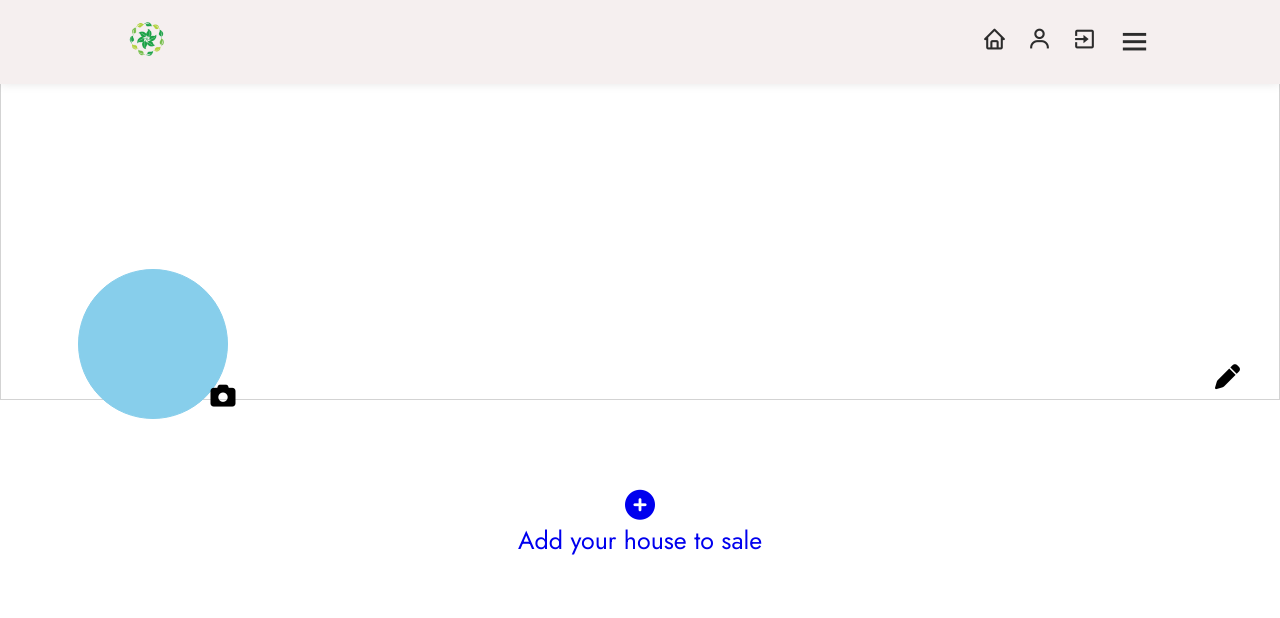
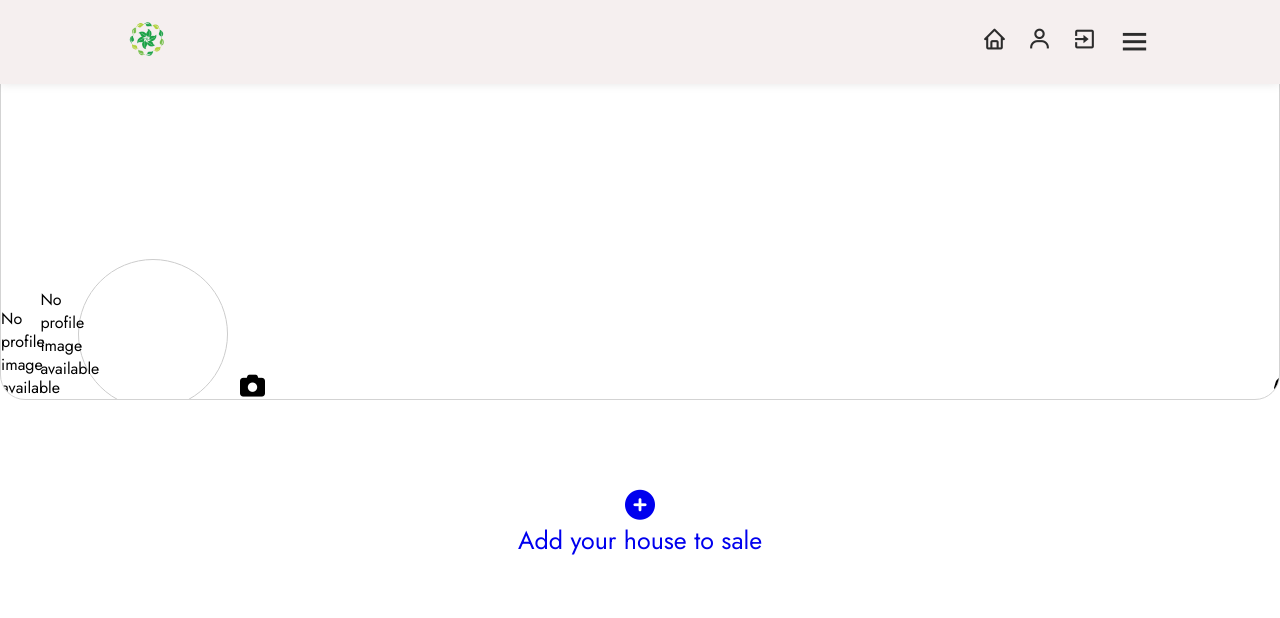
Before and after one commit to GENESESHB/island4u.tech, a Flask app: a page that uses models/templates/user.html in a window 1280 px wide. Shown: the top 618 px of the page. Run offline with Flask 3, Linux system fonts and the light colour scheme; a user stored in the database is signed in; some libraries are stand-ins or nearby versions.

Commit message:
add new designe neded and return image profile and cover for user

```diff
--- a/models/app.py
+++ b/models/app.py
@@ -111,7 +111,15 @@ def create_app():
         for product in user_products:
             print("Product Image Path:", product.image_path)
 
-        return render_template('user.html', user=current_user, username=username, user_products=user_products, user_data=user_data)
+        user_iprofile = Iprofile.query.filter_by(user_id=user_data.id).order_by(asc(Iprofile.id)).all()
+        for iprofile in user_iprofile:
+            print("Imageprofile Path:", iprofile.imageprofile_path)
+
+        user_icover = Icover.query.filter_by(user_id=user_data.id).order_by(asc(Icover.id)).all()
+        for icover in user_icover:
+            print("Imageprofile Path:", icover.imagecover_path)
+
+        return render_template('user.html', user=current_user, username=username, user_products=user_products, user_icover=user_icover, user_iprofile=user_iprofile, user_data=user_data)
 
     @app.route('/exit')
     def exit():
@@ -217,7 +225,24 @@ def create_app():
 
             flash('Product added successfully.', 'success')
             return redirect(url_for('user', username=current_user.username))
-        return render_template('add_product.html')
+        return render_template('dashboard.html')
+
+    @app.route('/add_imagecover', methods=['POST'])
+    @login_required
+    def add_imagecover():
+        if request.method == 'POST':
+            image_path = save_uploaded_image(request.files['image'])
+            user_id = current_user.id
+            image_cover = Icover(
+                    imagecover_path=image_path,
+                    user=current_user)
+
+            db.session.add(image_cover)
+            db.session.commit()
+
+            flash('Product added successfully.', 'success')
+            return redirect(url_for('user', username=current_user.username))
+        return render_template('dashboard.html')
 
     @app.route('/product/<string:product_id>')
     def product_detail(product_id):
--- a/models/static/style/dashboard.css
+++ b/models/static/style/dashboard.css
@@ -146,6 +146,8 @@ header {
     align-items: flex-end;
     margin-bottom: 80px;
     width: 100%;
+    overflow: hidden;
+    border-radius: 25px;
     height: 400px;
     border: 1px solid lightgray;
 }
@@ -153,11 +155,10 @@ header {
 .circle {
     position: absolute;
     left: 6%;
-    bottom: -20px;
+    bottom: -10px;
     width: 150px;
     height: 150px;
-    background-color: skyblue;
-    border: 1px solid skyblue;
+    border: 1px solid #CCC;
     border-radius: 50%;
     display: flex;
     align-items: center;
@@ -170,9 +171,23 @@ header {
     align-self: flex-end;
     color: #000000;
     font-size: 25px;
+    z-index: 999;
     border-radius: 50%;
+    cursor: pointer;
+    transform: all .42s ease;
 }
+.container1 img {
+	position: absolute;
+	width: 100%;
+	height: auto;
+	border: 1px solid #ccc;
+	border-radius: 25px;
+	display: flex;
+	object-fit: cover;
+}
+
 .modal {
+    z-index: 1000;
     display: none;
     position: fixed;
     top: 30%;
@@ -218,6 +233,16 @@ header {
     overflow: hidden;
     margin-top: 10px;
 }
+.circle img {
+	position: absolute;
+	width: 150px;
+	height: 150px;
+	border: 1px solid #ccc;
+	border-radius: 50%;
+	display: flex;
+	align-items: center;
+	justify-content: center;
+}
 
 /* Center the content inside the file input label */
 .file-label i {
@@ -250,6 +275,11 @@ header {
     display: none;
 }
 
+.container1 i:hover{
+	transform: scale(1.1);
+	color: #EE1C47;
+}
+
 @media (max-width: 600px) {
 	.card {
 		display: flex;
@@ -261,4 +291,14 @@ header {
 		height: auto;
 		align-items: center;
 	}
+	.circle {
+		bottom: -80px;
+		left: 30%;
+	}
+	.container1 i {
+		margin-left: 90%;
+	}
+	.acourd {
+		padding-top: 40px;
+	}
 }
--- a/models/templates/user.html
+++ b/models/templates/user.html
@@ -29,8 +29,22 @@
                         </div>
                 </header>
 		<div class="container1">
+			{% if current_user.Icover %}
+			      {% for icover in current_user.Icover %}
+			             <img src="{{ url_for('serve_image', filename=icover.imagecover_path.split('/')[-1]) }}" alt="Imagecover">
+			      {% endfor %}
+			{% else %}
+			             <p>No profile image available</p>
+			{% endif %}
 		    <i class="fa-solid fa-pen" onclick="openModal('myModal1')"></i>
 		    <div class="circle">
+			    {% if current_user.Iprofile %}
+			        {% for iprofile in current_user.Iprofile %}
+				     <img src="{{ url_for('serve_image', filename=iprofile.imageprofile_path.split('/')[-1]) }}" alt="Imageprofile">
+				{% endfor %}
+			    {% else %}
+			             <p>No profile image available</p>
+			    {% endif %}
 			    <i class="fa-solid fa-camera" onclick="openModal('myModal2')"></i>
 		    </div>
 		</div>
@@ -38,28 +52,34 @@
 			<div class="modal-content" onclick="event.stopPropagation();">
 				<span class="close" onclick="closeModal('myModal1')">&times;</span>
 				<div class="cont">
+				    <form action="{{ url_for('add_imagecover') }}" method="post" enctype="multipart/form-data">
 				      <a>
 					<p>-------</p>
 					<label for="coverInput" class="file-label">
 						<span id="fileText1" class="file-text"></span>
 						<i class="fa-solid fa-photo-film" style="color:  #000000; font-size: 25px; margin-bottom: 50px;" onclick="document.getElementById('coverInput').click();"></i>
-						<input type="file" id="coverInput" class="coverimage" onchange="displayImage('coverPreview1', this)">
+						<input type="file" id="coverInput" name="image" class="coverimage" onchange="displayImage('coverPreview1', this)">
 					</label>
 					<img src="" alt="Cover Photo" id="coverPreview1" style="max-width: 40%; border: 1px solid #ccc;  margin-top: 20px; border-radius: 10px; display: none;">
 				      </a>
+				      <button type="submit">
+					      <i class="fa-regular fa-paper-plane" style="font-size: 25px; color: #00bfff;"></i>
+					      submit
+				      </button>
+				    </form>
 				</div>
-				<i class="fa-regular fa-paper-plane" style="font-size: 25px; color: #00bfff;"></i>
 			</div>
 		</div>
                 <div class="modal" id="myModal2" onclick="closeModal('myModal2')">
 			<div class="modal-content" onclick="event.stopPropagation();">
 				<span class="close" onclick="closeModal('myModal2')">&times;</span>
+				<div class="cont">
 				   <form action="{{ url_for('add_imageprofile') }}" method="post" enctype="multipart/form-data">
 				      <a>
 					<p>-------</p>
 					<label for="profileInput" class="file-label">
 						<span id="fileText2" class="file-text"></span>
-						<i class="fa-solid fa-photo-film" style="color:  #000000; font-size: 25px; margin-bottom: 50px;" onclick="document.getElementById('profileInput').click();"></i>
+						<i class="fa-solid fa-photo-film"  style="color:  #000000; font-size: 25px; margin-bottom: 50px;" onclick="document.getElementById('profileInput').click();"></i>
 						<input type="file" id="profileInput" name="image" class="profilimage" onchange="displayImage('profilePreview2', this)">
 					</label>
 					<img src="" alt="Profile Photo" id="profilePreview2" style="max-width: 40%; display: none; border: 1px solid #ccc; margin-top: 20px; border-radius: 10px;">
@@ -69,6 +89,7 @@
 					   Submit
 				      </button>
 				   </form>
+				</div>
 			</div>
 		</div>
                 <a href="{{ url_for('add_product') }}">
```
Also changed, not shown: instance/imobilier.db, models/uploads/07a4c658-e7c0-4dbd-87bb-dc85c7a455e04.jpg (added), models/uploads/1ae3b0d2-a2f0-4a87-aedb-41ac7abb385eWhatsApp Image 2024-02-15 at 06.42.06_986f9461.jpg (added), models/uploads/1e772441-12aa-4cc5-bdf0-59918d21423eWhatsApp Image 2024-02-15 at 06.42.06_986f9461.jpg (added), models/uploads/337a8f78-07ec-478b-bf75-9c5b40fdc4252.jpg (added), models/uploads/3b3fe97f-68b7-4318-87a8-2c4954f30adaDESIGNE.jpeg (added), models/uploads/6337f88a-4801-48b7-8dc4-50f8f5e34790WhatsApp Image 2024-02-15 at 06.42.06_986f9461.jpg (added), models/uploads/77ff3f63-984e-43bb-8927-4cb3e96ef150WhatsApp Image 2024-01-05 at 00.45.35_b3b15943.jpg (added), models/uploads/82bd1213-c8fb-4b5b-b020-b1e1ea2f3f40WhatsApp Image 2024-02-15 at 06.42.06_986f9461.jpg (added), models/uploads/b2f89431-8d9b-43b1-9585-47e5a66f5c1d2.jpg (added), models/uploads/d9452bc0-dfb1-4f99-bcce-2612454f34822.jpg (added), 2 other files. Lines whose indentation alone changed are shown as unchanged.
